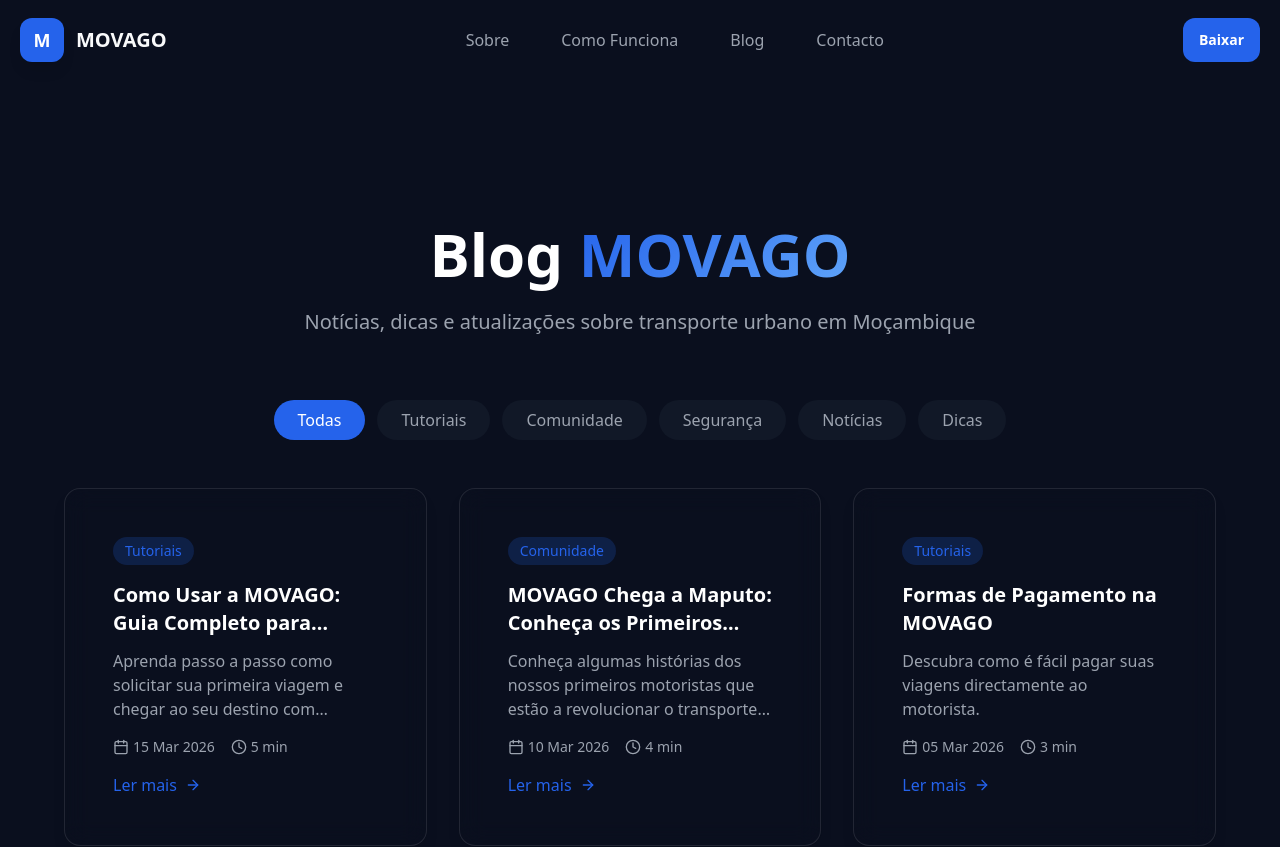
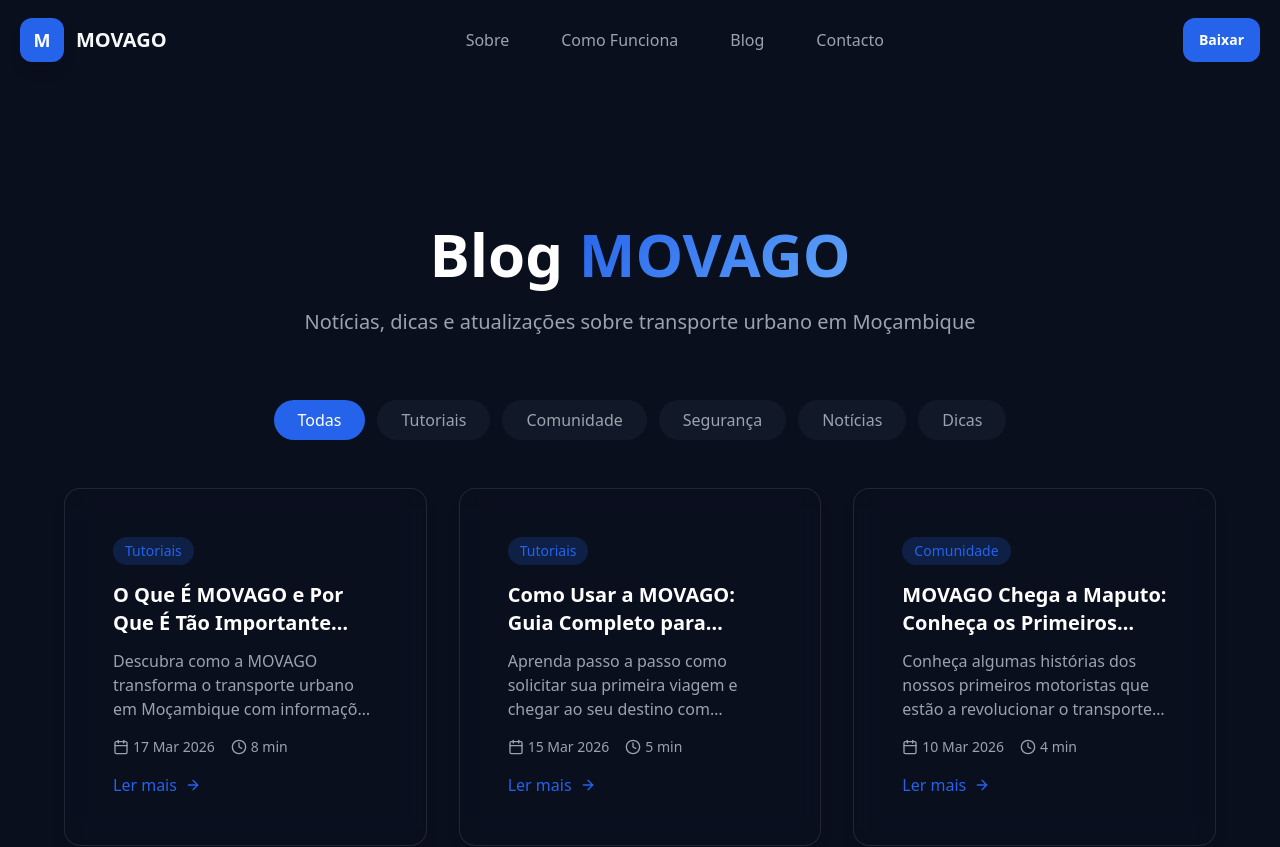
Before and after one commit to bizora21/movagolandpage, a Next.js app: page /blog in a window 1280 px wide. Shown: the top 847 px of the page. Built offline with nearby package versions, Linux system fonts and the light colour scheme.

Commit message:
feat: integrar novo artigo 'O Que É MOVAGO' ao blog

```diff
--- a/app/blog/[slug]/page.tsx
+++ b/app/blog/[slug]/page.tsx
@@ -86,9 +86,13 @@ Boas viagens com a MOVAGO! 🚗
 export function generateStaticParams() {
   // Retorne uma lista de slugs que devem ser gerados estaticamente
   return [
+    { slug: 'o-que-e-movago-passageiros' },
     { slug: 'como-usar-movago' },
-    { slug: 'dicas-motoristas' },
-    { slug: 'novidades-movago' },
+    { slug: 'motoristas-maputo' },
+    { slug: 'formas-pagamento' },
+    { slug: 'seguranca-viagens' },
+    { slug: 'expansao-matola' },
+    { slug: 'dicas-economizar' },
   ];
 }
 
--- a/app/blog/page.tsx
+++ b/app/blog/page.tsx
@@ -11,6 +11,14 @@ export const metadata: Metadata = {
 
 // Mock blog posts - in production, this would come from a CMS or MDX files
 const blogPosts = [
+  {
+    slug: "o-que-e-movago-passageiros",
+    title: "O Que É MOVAGO e Por Que É Tão Importante Para Passageiros?",
+    excerpt: "Descubra como a MOVAGO transforma o transporte urbano em Moçambique com informações sobre rotas, horários e segurança.",
+    category: "Tutoriais",
+    date: "17 Mar 2026",
+    readTime: "8 min",
+  },
   {
     slug: "como-usar-movago",
     title: "Como Usar a MOVAGO: Guia Completo para Iniciantes",
```
